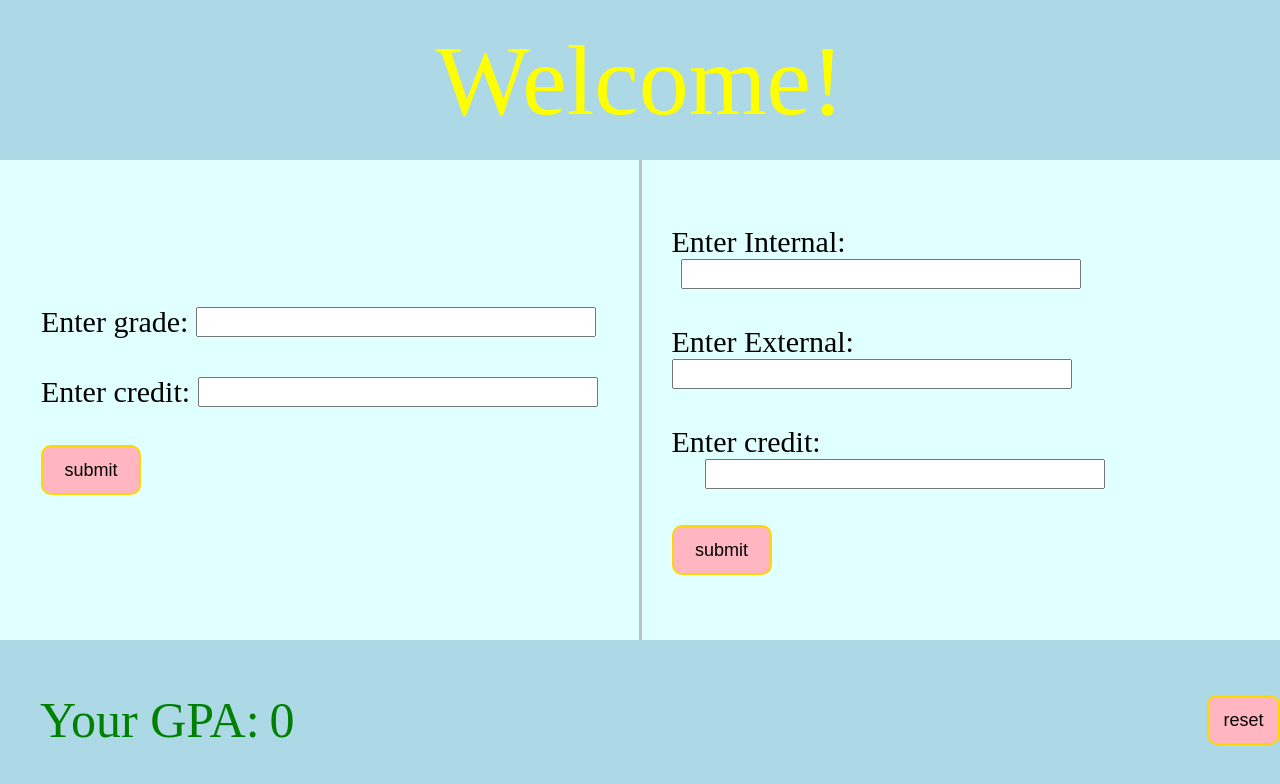
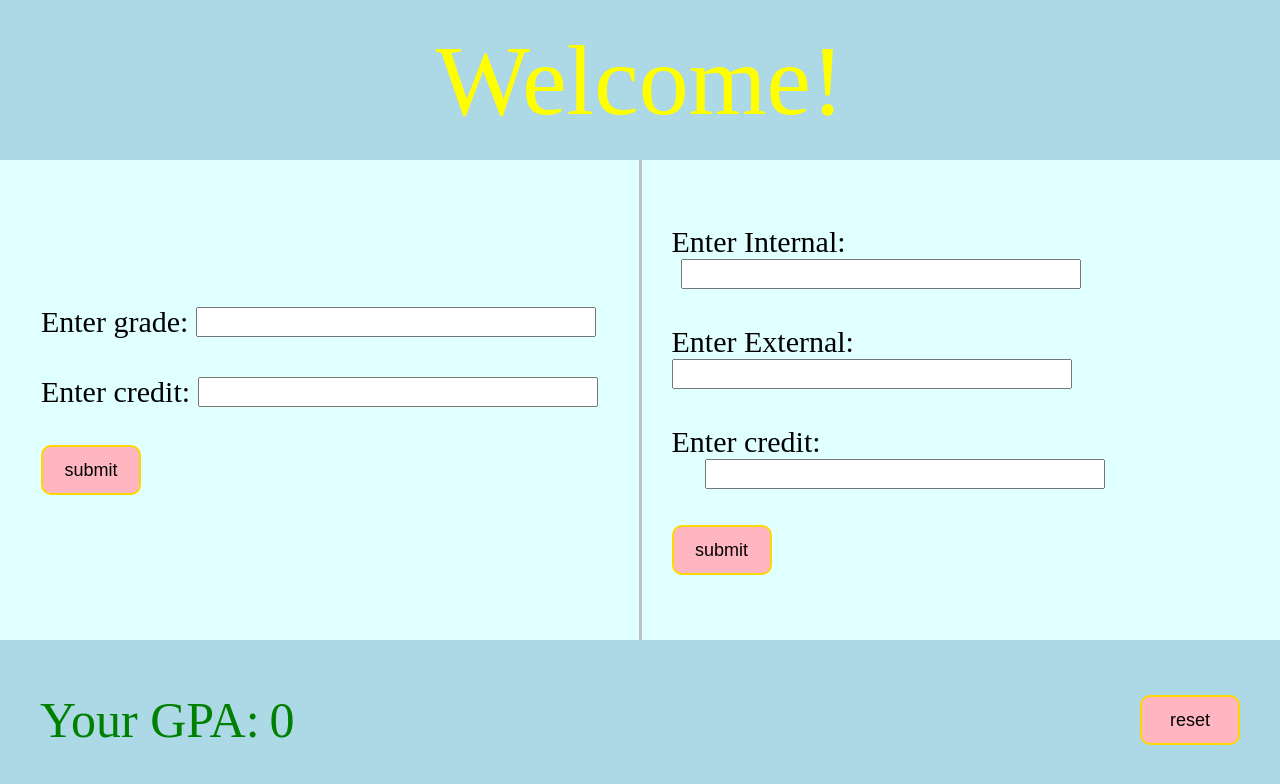
Before and after one commit to SaurabhGupta3/gpa-calculator, a plain HTML site: page index.html in a window 1280 px wide. Drawn offline with Linux system fonts and the light colour scheme.

Commit message:
minor change

```diff
--- a/style.css
+++ b/style.css
@@ -76,12 +76,11 @@ button {
 #down {
     display: flex;
     align-items: center;
-    gap: 600px;
+    justify-content: space-between;
 }
 .res {
     display: flex;
     margin-left: 40px;
-    width: 790px;
 }
 .res > div {
     font-size: 50px;
@@ -90,3 +89,6 @@ button {
 #ans {
     margin-left: 10px;
 }
+#reset {
+    margin-right: 40px;
+}
```
